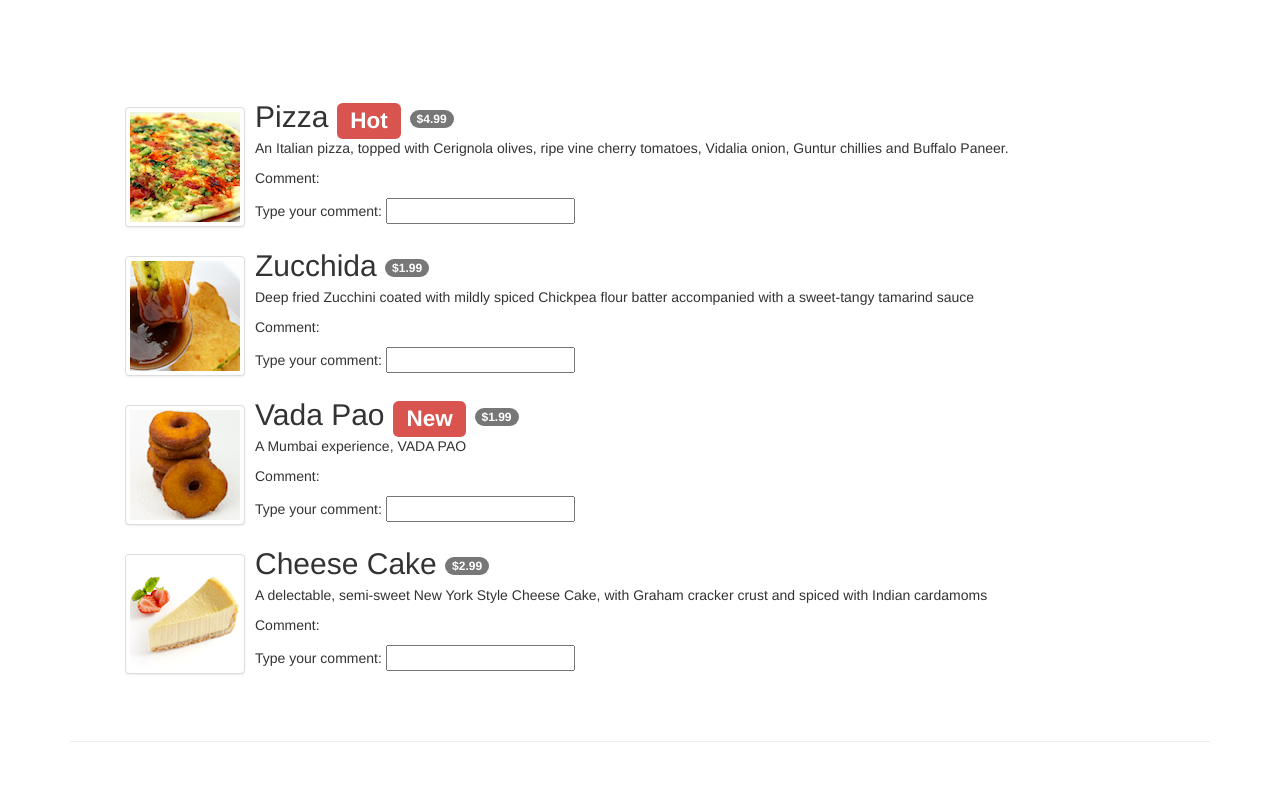
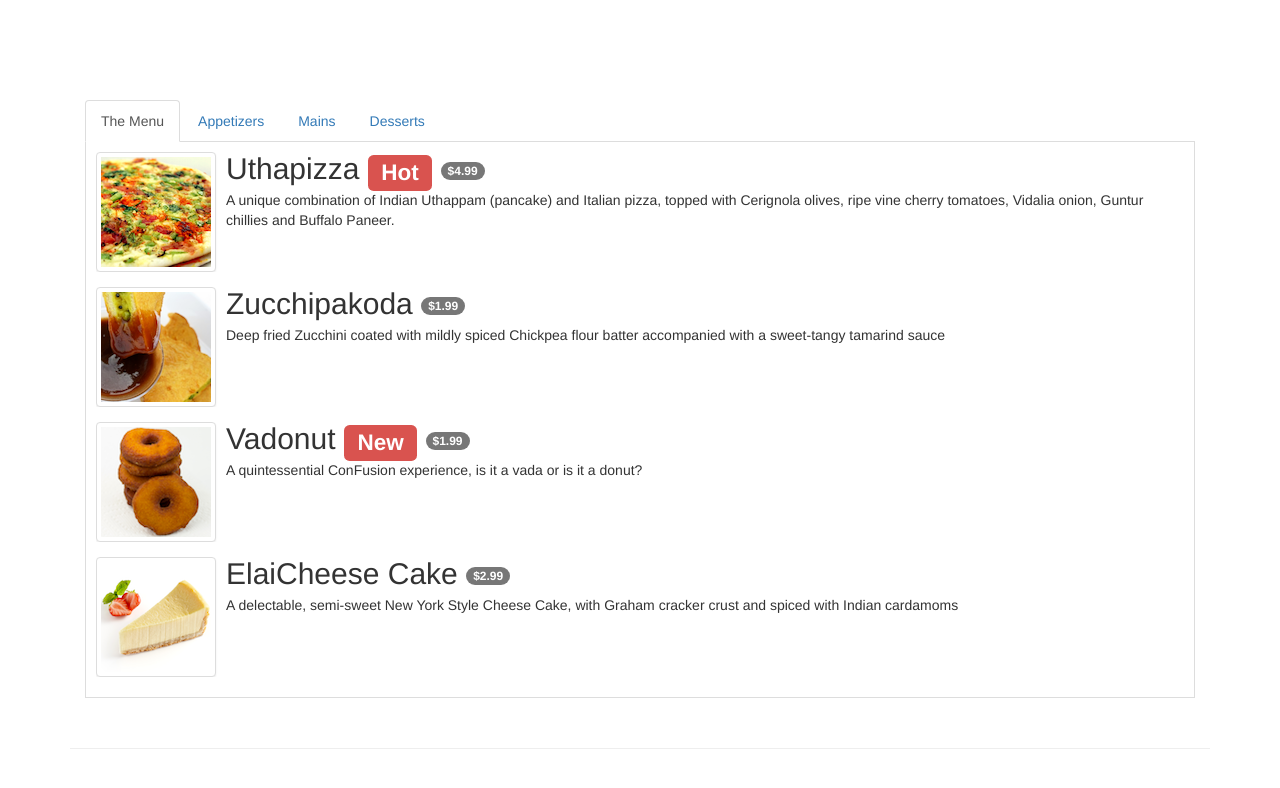
Before and after one commit to harshalgupta8/restaurant-angular, a website: page app/menu.html in a window 1280 px wide. Drawn offline with nearby package versions, Linux system fonts and the light colour scheme.

Commit message:
Update menu.html

```diff
--- a/app/menu.html
+++ b/app/menu.html
@@ -1,5 +1,5 @@
 <!DOCTYPE html>
-<html lang="en" ng-app>
+<html lang="en" ng-app="confusionApp">
 
 <head>
      <meta charset="utf-8">
@@ -27,49 +27,29 @@
 <body>
 
     <div class="container">
-        <div class="row row-content"
-            ng-init="
-                    dishes=[
-                         {
-                           name:'Pizza',
-                           image: 'images/uthapizza.png',
-                           category: 'mains',
-                           label:'Hot',
-                           price:'4.99',
-                           description:'An Italian pizza, topped with Cerignola olives, ripe vine cherry tomatoes, Vidalia onion, Guntur chillies and Buffalo Paneer.',
-                           comment: ''
-                        },
-                        {
-                           name:'Zucchida',
-                           image: 'images/zucchipakoda.png',
-                           category: 'appetizer',
-                           label:'',
-                           price:'1.99',
-                           description:'Deep fried Zucchini coated with mildly spiced Chickpea flour batter accompanied with a sweet-tangy tamarind sauce',
-                           comment: ''
-                        },
-                        {
-                           name:'Vada Pao',
-                           image: 'images/vadonut.png',
-                           category: 'appetizer',
-                           label:'New',
-                           price:'1.99',
-                           description:'A Mumbai experience, VADA PAO',
-                           comment: ''
-                        },
-                        {
-                           name:'Cheese Cake',
-                           image: 'images/elaicheesecake.png',
-                           category: 'dessert',
-                           label:'',
-                           price:'2.99',
-                           description:'A delectable, semi-sweet New York Style Cheese Cake, with Graham cracker crust and spiced with Indian cardamoms',
-                           comment: ''
-                        }
-                        ]">
+        <div class="row row-content" ng-controller="menuController as menuCtrl">
             <div class="col-xs-12">
-                <ul class="media">
-                <li class="media" ng-repeat="dish in dishes">
+                <ul class="nav nav-tabs" role="tablist">
+                    <li role="presentation" ng-class="{active:menuCtrl.isSelected(1)}">
+                    <a ng-click="menuCtrl.select(1)"
+                     aria-controls="all menu"
+                     role="tab">The Menu</a></li>
+                    <li role="presentation" ng-class="{active:menuCtrl.isSelected(2)}">
+                    <a ng-click="menuCtrl.select(2)"
+                     aria-controls="appetizers"
+                     role="tab">Appetizers</a></li>
+                    <li role="presentation" ng-class="{active:menuCtrl.isSelected(3)}">
+                    <a ng-click="menuCtrl.select(3)"
+                     aria-controls="mains"
+                     role="tab">Mains</a></li>
+                    <li role="presentation" ng-class="{active:menuCtrl.isSelected(4)}">
+                    <a ng-click="menuCtrl.select(4)"
+                     aria-controls="desserts"
+                     role="tab">Desserts</a></li>
+                </ul>
+                <div class="tab-content">
+                <ul class="media-list tab-pane fade in active">
+                <li class="media" ng-repeat="dish in menuCtrl.dishes">
                     <div class="media-left media-middle">
                         <a href="#">
                         <img class="media-object img-thumbnail"
@@ -81,16 +61,69 @@
                          <span class="label label-danger">{{dish.label}}</span>
                          <span class="badge">{{dish.price | currency}}</span></h2>
                         <p>{{dish.description}}</p>
-                        <p>Comment: {{dish.comment}}</p>
-                        <p>Type your comment:
-                        <input type="text" ng-model="dish.comment"></p>
                     </div>
                 </li>
                 </ul>
+                </div>
             </div>
         </div>
     </div>
     <script src="../bower_components/angular/angular.min.js"></script>
+    <script>
+        var app = angular.module("confusionApp",[]);
+        app.controller("menuController",function(){
+            this.tab = 1;
+            var dishes=[
+                         {
+                           name:'Uthapizza',
+                           image: 'images/uthapizza.png',
+                           category: 'mains',
+                           label:'Hot',
+                           price:'4.99',
+                           description:'A unique combination of Indian Uthappam (pancake) and Italian pizza, topped with Cerignola olives, ripe vine cherry tomatoes, Vidalia onion, Guntur chillies and Buffalo Paneer.',
+                           comment: ''
+                        },
+                        {
+                           name:'Zucchipakoda',
+                           image: 'images/zucchipakoda.png',
+                           category: 'appetizer',
+                           label:'',
+                           price:'1.99',
+                           description:'Deep fried Zucchini coated with mildly spiced Chickpea flour batter accompanied with a sweet-tangy tamarind sauce',
+                           comment: ''
+                        },
+                        {
+                           name:'Vadonut',
+                           image: 'images/vadonut.png',
+                           category: 'appetizer',
+                           label:'New',
+                           price:'1.99',
+                           description:'A quintessential ConFusion experience, is it a vada or is it a donut?',
+                           comment: ''
+                        },
+                        {
+                           name:'ElaiCheese Cake',
+                           image: 'images/elaicheesecake.png',
+                           category: 'dessert',
+                           label:'',
+                           price:'2.99',
+                           description:'A delectable, semi-sweet New York Style Cheese Cake, with Graham cracker crust and spiced with Indian cardamoms',
+                           comment: ''
+                        }
+                        ];
+
+            this.dishes = dishes;
+
+            this.select = function(setTab){
+                this.tab = setTab;
+            }
+
+            this.isSelected = function(checkTab){
+                return (this.tab === checkTab);
+            }
+
+        });
+    </script>
 </body>
 
 </html>
```
